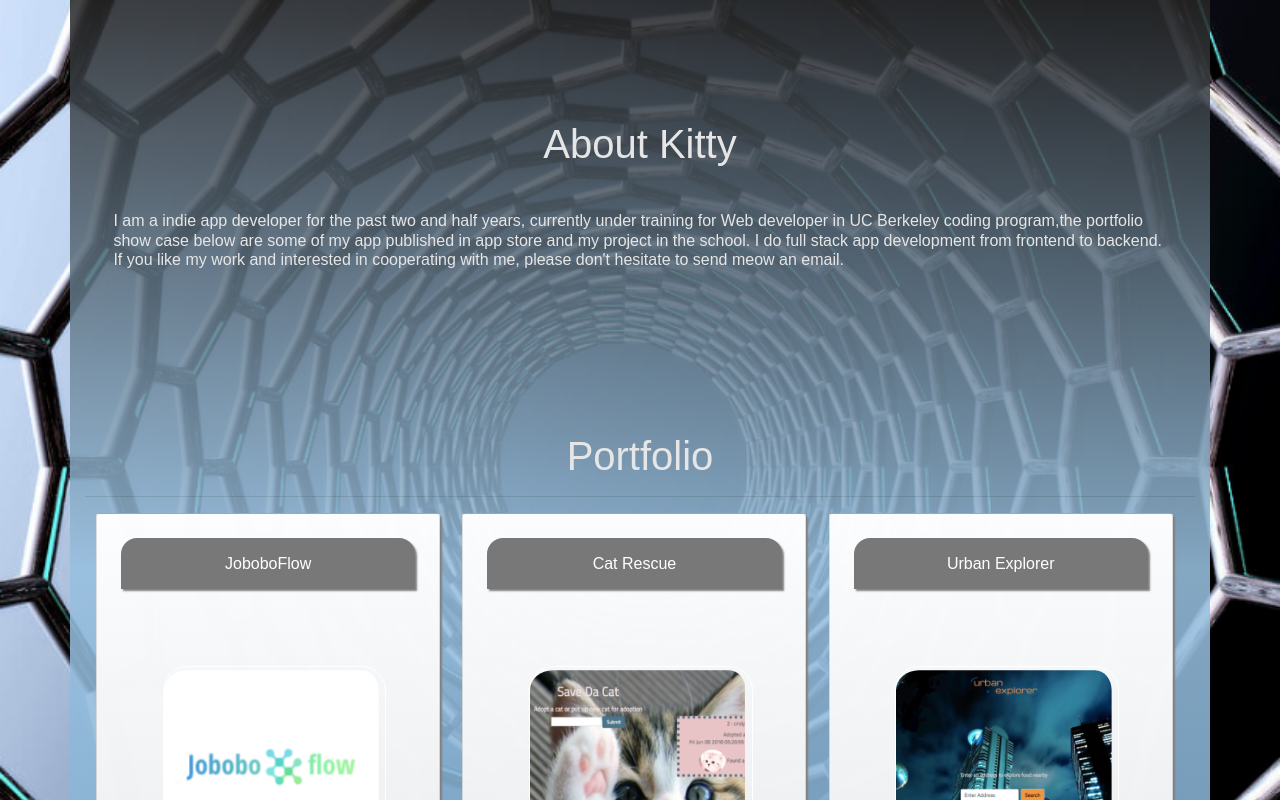
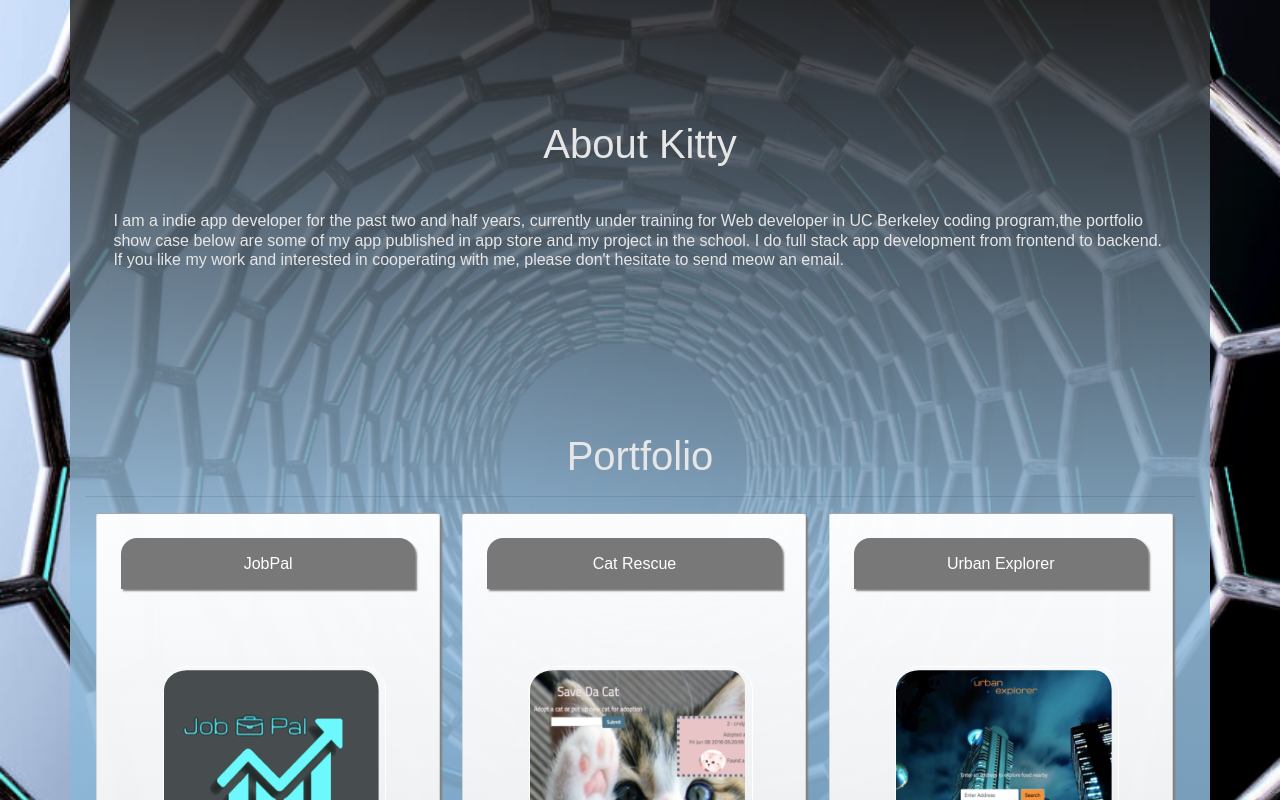
Before and after one commit to kittyshen/Portfolio, a plain HTML site: page index.html in a window 1280 px wide. Drawn offline with nearby package versions, Linux system fonts and the light colour scheme.

Commit message:
updated portfolio and readme

```diff
--- a/index.html
+++ b/index.html
@@ -38,8 +38,8 @@
                     <row>
                     <div id = "portfolio">
                             <div class="showCase col-lg-4 col-md-6 col-sm-12 card h-100">
-                                    <span><a href = "https://github.com/alexgood1/Joboboflow" >JoboboFlow</a></span><span class = "hidden">Github Repo</span>
-                                    <a href = "#" ><img alt="JoboboFlow" src ="assets/images/joboboflow.png"></a>
+                                <span><a href = "https://github.com/kittyshen/JobPal" >JobPal</a></span><span class = "hidden">Github Repo</span>
+                                <a href = "https://jobpal.herokuapp.com/" ><img alt="JoboboFlow" src ="assets/images/jobpal.png"></a>
                             </div>
                             <div class="showCase col-lg-4 col-md-6 col-sm-12 card h-100">
                                 <span><a href = "https://github.com/kittyshen/CatRescueSequel" >Cat Rescue</a></span><span class = "hidden">Github Repo</span>
```
Also changed, not shown: assets/images/jobpal.png (added), assets/images/jpadmin.jpg (added), assets/images/jpdashboard.jpg (added), assets/images/jplanding.jpg (added), 1 other file.
